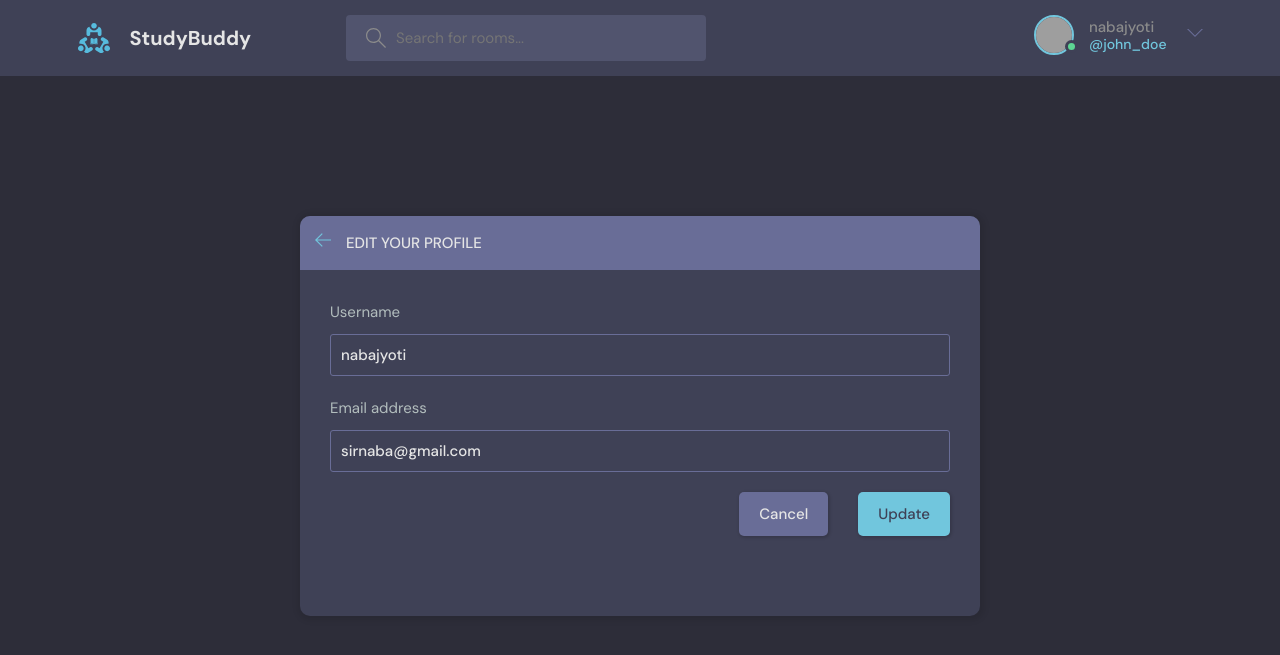
After one commit to Nabajyoti4/StudyBuddy-DjangoApp, a Django app: page /update-user/ in a window 1280 px wide. The commit adds this page. Shown: the top 655 px of the page. Run offline with Django 4.2, Linux system fonts and the light colour scheme; a user stored in the database is signed in; grey boxes are pictures that could not be loaded.

Commit message:
user update theme and logic added

```diff
--- a/base/forms.py
+++ b/base/forms.py
@@ -1,8 +1,14 @@
 from django.forms import ModelForm
 from .models import Room
+from django.contrib.auth.models import User
 
 class RoomForm(ModelForm):
     class Meta:
         model = Room
         fields = '__all__'
         exclude = ['user', 'participants']
+
+class UserForm(ModelForm):
+    class Meta:
+        model = User
+        fields = ['username', 'email']
--- a/base/templates/base/profile.html
+++ b/base/templates/base/profile.html
@@ -18,7 +18,10 @@
         <div class="profile__info">
           <h3>{{user.username}}</h3>
           <p>@{{user.username}}</p>
-          <a href="edit-user.html" class="btn btn--main btn--pill">Edit Profile</a>
+          {% if request.user == user %}
+          <a href="{% url 'update_user' %}" class="btn btn--main btn--pill">Edit Profile</a>
+          {% endif %}
+
         </div>
         <div class="profile__about">
           <h3>About</h3>
--- /dev/null
+++ b/base/templates/base/update_user.html
@@ -0,0 +1,42 @@
+{% extends 'main.html' %}
+
+    {% block content %}
+
+    <main class="update-account layout">
+        <div class="container">
+            <div class="layout__box">
+                <div class="layout__boxHeader">
+                    <div class="layout__boxTitle">
+                        <a href="{% url 'home' %}">
+                            <svg version="1.1" xmlns="http://www.w3.org/2000/svg" width="32" height="32"
+                                viewBox="0 0 32 32">
+                                <title>arrow-left</title>
+                                <path
+                                    d="M13.723 2.286l-13.723 13.714 13.719 13.714 1.616-1.611-10.96-10.96h27.625v-2.286h-27.625l10.965-10.965-1.616-1.607z">
+                                </path>
+                            </svg>
+                        </a>
+                        <h3>Edit your profile</h3>
+                    </div>
+                </div>
+                <div class="layout__body">
+            <form class="form" action="" method="POST">
+                        {% csrf_token %}
+                {% for field in form %}
+                <div class="form__group">
+                    <label for="username">{{field.label}}</label>
+                    {{field}}
+                  </div>
+                {% endfor %}
+
+                        <div class="form__action">
+                            <a class="btn btn--dark" href="index.html">Cancel</a>
+                            <button class="btn btn--main" type="submit">Update</button>
+                        </div>
+                    </form>
+                </div>
+            </div>
+        </div>
+      </div>
+    </main>
+    {% endblock %}
--- a/base/urls.py
+++ b/base/urls.py
@@ -15,4 +15,5 @@ urlpatterns = [
 
     # user urls
     path('profile/<str:pk>/', views.user_profile, name='user_profile'),
+    path('update-user/', views.update_user, name='update_user'),
 ]
--- a/base/views.py
+++ b/base/views.py
@@ -7,7 +7,7 @@ from django.contrib.auth.decorators import login_required
 from django.db.models import Q
 from django.contrib import messages
 from .models import Room, Topic, Message
-from .forms import RoomForm
+from .forms import RoomForm, UserForm
 
 
 # Create your views here.
@@ -130,6 +130,7 @@ def update_room(request, pk):
         room.description = request.POST.get('description')
         room.save()
         return redirect('home')
+
     context = {'form': form, 'topics': topics, 'room' : room}
     return render(request, 'base/room_form.html', context)
 
@@ -184,3 +185,17 @@ def user_profile(request, pk):
         'topics' : topics
         }
     return render(request, 'base/profile.html', context)
+
+@login_required(login_url='/login')
+def update_user(request):
+    user = request.user
+    form = UserForm(instance=user)
+
+    if request.method == 'POST':
+        form = UserForm(request.POST, instance=user)
+        if form.is_valid:
+            form.save()
+            return redirect('user_profile', pk=user.id)
+
+    context = {'form':form}
+    return render(request, 'base/update_user.html', context)
--- a/templates/navbar.html
+++ b/templates/navbar.html
@@ -42,7 +42,7 @@
         </a>
         {% endif %}
         <div class="dropdown-menu">
-          <a href="settings.html" class="dropdown-link"
+          <a href="{% url 'update_user' %}" class="dropdown-link"
             ><svg version="1.1" xmlns="http://www.w3.org/2000/svg" width="32" height="32" viewBox="0 0 32 32">
               <title>tools</title>
               <path
```
Also changed, not shown: db.sqlite3.
